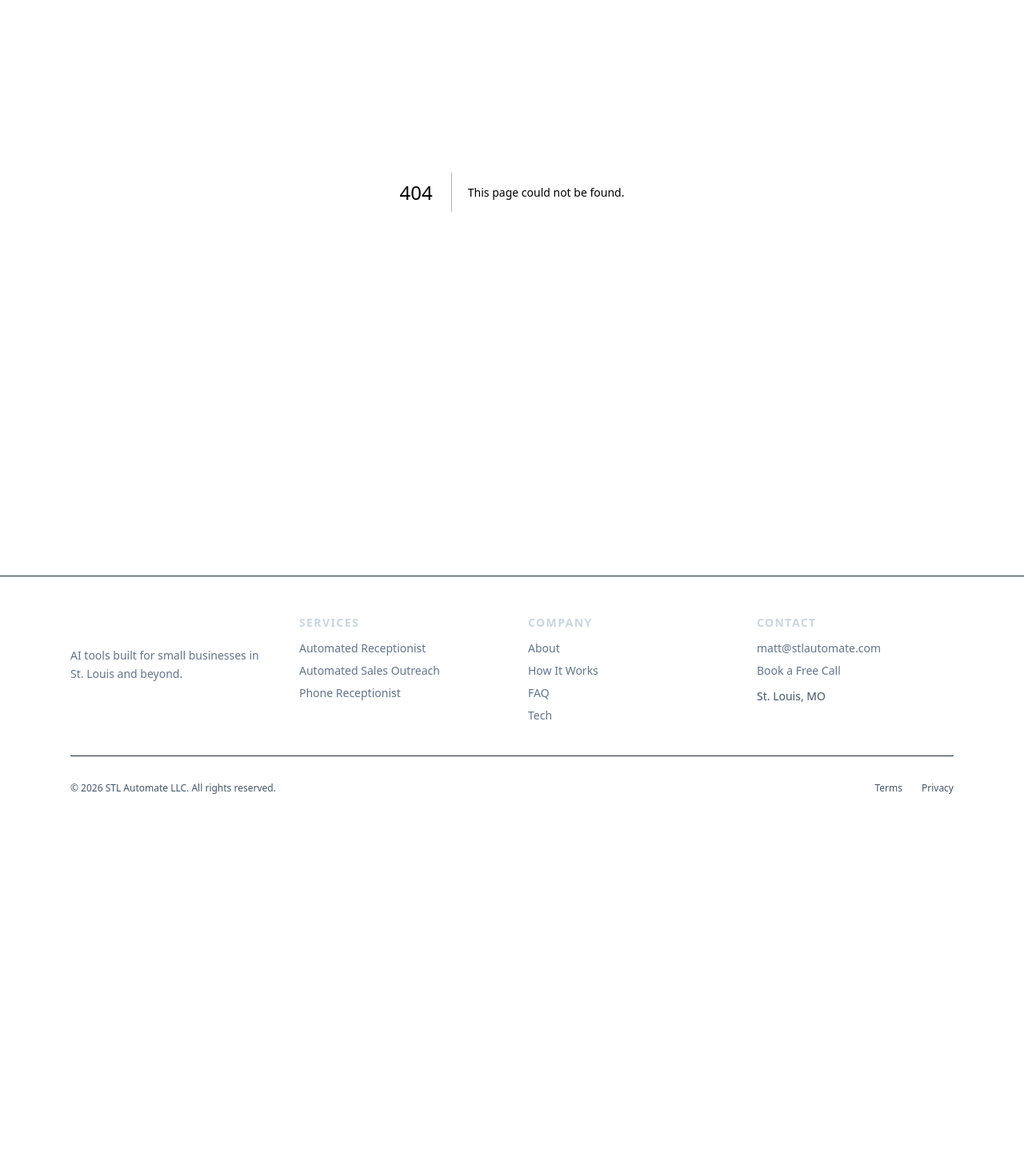
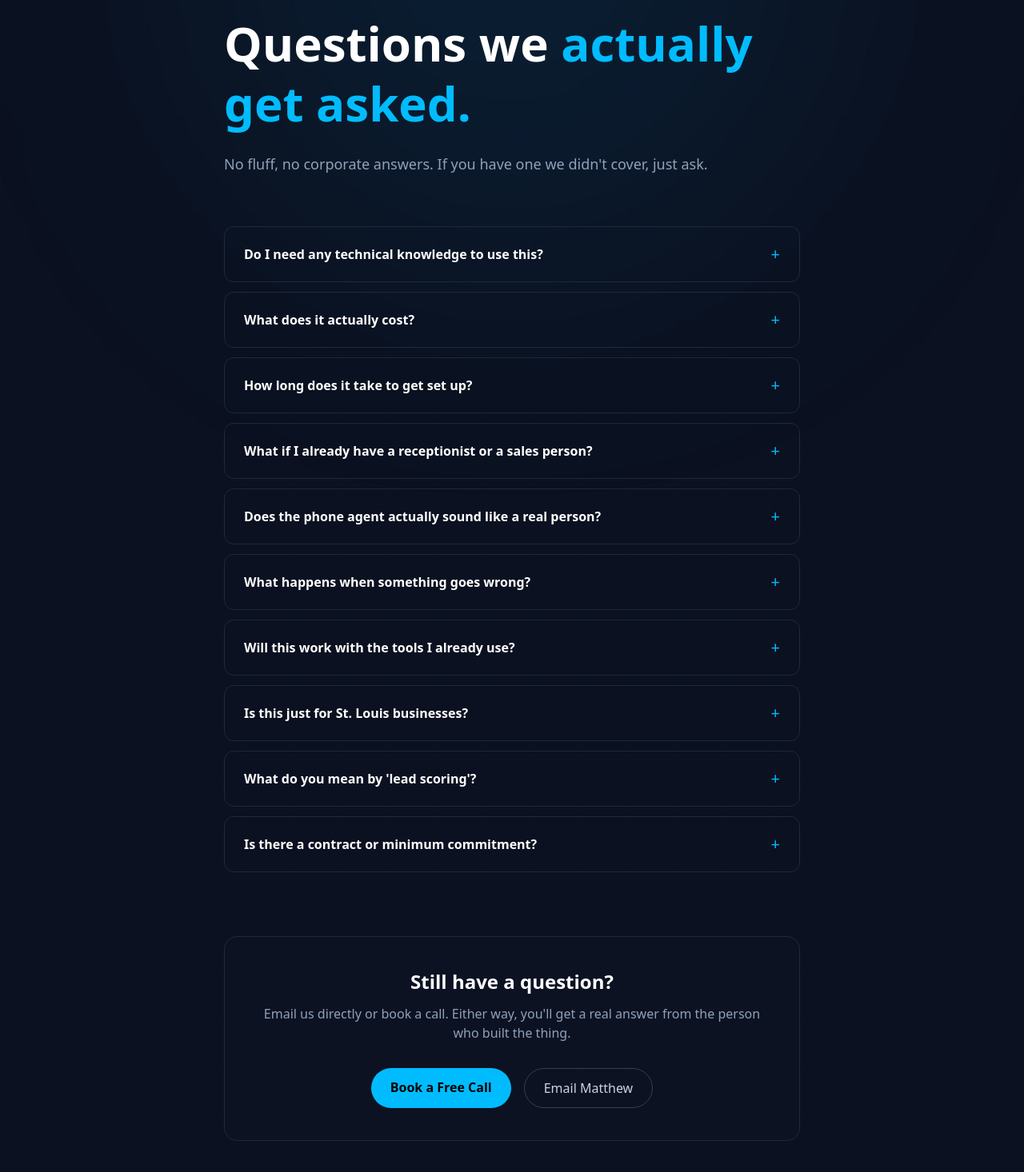
Before and after one commit to irsiya247/stlautomate-next, a Next.js app: page /faq in a window 1280 px wide. Before the commit this address had no page. Shown: the part 160-1626 px from the top of the page at 80% size. Before the commit the page ends 1202 px from the top, so only its background shows below. Built offline with nearby package versions, Linux system fonts and the light colour scheme.

Commit message:
your message here

```diff
--- /dev/null
+++ b/src/app/faq/page.js
@@ -0,0 +1,115 @@
+"use client";
+import { useState } from "react";
+
+const faqs = [
+  {
+    q: "Do I need any technical knowledge to use this?",
+    a: "None at all. We handle everything — setup, configuration, testing, and go-live. You don't install any software, log into any new platform, or learn anything new. We build it, we run it, and we maintain it. You just see the results."
+  },
+  {
+    q: "What does it actually cost?",
+    a: "It depends on which system you need and how complex your setup is. We don't publish fixed pricing because every business is different — a dental office needs something different than a plumbing company. What we can tell you: our setup fees are a fraction of what you'd pay a full-time hire, and there's no long-term contract. Book a free call and we'll give you a straight number."
+  },
+  {
+    q: "How long does it take to get set up?",
+    a: "Most systems are live within one to two weeks from our first call. The first week is spent learning your business and building the system. The second week is testing and refinement. We don't cut corners on testing — a system that misbehaves with real customers is worse than no system at all."
+  },
+  {
+    q: "What if I already have a receptionist or a sales person?",
+    a: "This isn't a replacement — it's backup and overflow. Your receptionist can't answer every call at once, and they go home at 5pm. Your sales person can't follow up with every lead the same hour it comes in. Our systems handle the volume so your people can focus on the conversations that actually need a human."
+  },
+  {
+    q: "Does the phone agent actually sound like a real person?",
+    a: "Yes. We use professional voice infrastructure with natural-sounding speech. Most callers don't know they're talking to an automated system unless they ask directly — and we configure the agent to be honest if they do. We don't do deceptive bots. We do helpful ones."
+  },
+  {
+    q: "What happens when something goes wrong?",
+    a: "You have a direct line to the person who built your system — not a support ticket, not a help desk. If something breaks or behaves unexpectedly, we fix it. We also monitor systems proactively so most issues get caught before you even notice them."
+  },
+  {
+    q: "Will this work with the tools I already use?",
+    a: "Most likely yes. Our systems connect with Google Calendar, Google Sheets, HubSpot, Gmail, and most standard business tools. If you use something less common, tell us on the call and we'll be straight with you about whether we can connect it."
+  },
+  {
+    q: "Is this just for St. Louis businesses?",
+    a: "No — we work with businesses anywhere. That said, if you're in St. Louis, you also have the option of meeting in person, which some clients prefer when they want to see a live demo or just shake hands before signing on."
+  },
+  {
+    q: "What do you mean by 'lead scoring'?",
+    a: "When a contact reaches out — by email or phone — our system evaluates signals like their job title, company size, what they're asking about, and how they found you. Based on that, it labels them Hot, Warm, or Cold. Hot leads get faster follow-up and an immediate alert to you. Cold leads get a polite response and get logged. You always know who to prioritize."
+  },
+  {
+    q: "Is there a contract or minimum commitment?",
+    a: "No long-term contracts. We earn your continued business by being useful. After the initial setup, we work on a month-to-month basis. If you want to pause or cancel, you can. We'd rather build something that works so well you don't want to."
+  },
+];
+
+function FAQItem({ q, a }) {
+  const [open, setOpen] = useState(false);
+  return (
+    <div className="border border-slate-800 rounded-xl overflow-hidden">
+      <button
+        onClick={() => setOpen(!open)}
+        className="w-full text-left px-6 py-5 flex items-center justify-between gap-4 hover:bg-slate-900/40 transition-colors"
+      >
+        <span className="font-semibold text-white text-base">{q}</span>
+        <span className={`text-sky-400 text-xl flex-shrink-0 transition-transform duration-200 ${open ? "rotate-45" : ""}`}>+</span>
+      </button>
+      {open && (
+        <div className="px-6 pb-6 text-slate-400 leading-relaxed text-sm border-t border-slate-800 pt-4">
+          {a}
+        </div>
+      )}
+    </div>
+  );
+}
+
+export default function FAQ() {
+  return (
+    <main className="min-h-screen bg-[#0B1120] text-white relative overflow-hidden">
+
+      <div className="absolute inset-0 opacity-[0.05] pointer-events-none">
+        <div className="w-full h-full" style={{
+          backgroundImage: "linear-gradient(rgba(56,189,248,0.12) 1px, transparent 1px), linear-gradient(90deg, rgba(56,189,248,0.12) 1px, transparent 1px)",
+          backgroundSize: "60px 60px"
+        }} />
+      </div>
+      <div className="absolute top-[-250px] left-1/2 w-[700px] h-[700px] bg-sky-500/10 blur-[160px] rounded-full -translate-x-1/2 pointer-events-none" />
+
+      <div className="relative z-10 pt-36 pb-24">
+        <div className="max-w-3xl mx-auto px-6">
+
+          <div className="text-[11px] tracking-[0.35em] text-sky-400 uppercase mb-4">FAQ</div>
+          <h1 className="text-5xl md:text-6xl font-extrabold leading-tight mb-6">
+            Questions we <span className="text-sky-400">actually get asked.</span>
+          </h1>
+          <p className="text-slate-400 text-lg mb-16">
+            No fluff, no corporate answers. If you have one we didn&apos;t cover, just ask.
+          </p>
+
+          <div className="space-y-3 mb-20">
+            {faqs.map((item) => (
+              <FAQItem key={item.q} q={item.q} a={item.a} />
+            ))}
+          </div>
+
+          <div className="border border-slate-800 bg-slate-900/20 rounded-2xl p-10 text-center">
+            <h2 className="text-2xl font-bold mb-3">Still have a question?</h2>
+            <p className="text-slate-400 mb-8">
+              Email us directly or book a call. Either way, you&apos;ll get a real answer from the person who built the thing.
+            </p>
+            <div className="flex flex-wrap gap-4 justify-center">
+              <a href="/intake" className="bg-sky-400 text-black px-6 py-3 rounded-full font-semibold hover:bg-sky-300 transition-colors">
+                Book a Free Call
+              </a>
+              <a href="mailto:matt@stlautomate.com" className="border border-slate-700 px-6 py-3 rounded-full text-slate-300 hover:border-slate-500 transition-colors">
+                Email Matthew
+              </a>
+            </div>
+          </div>
+
+        </div>
+      </div>
+    </main>
+  );
+}
```
